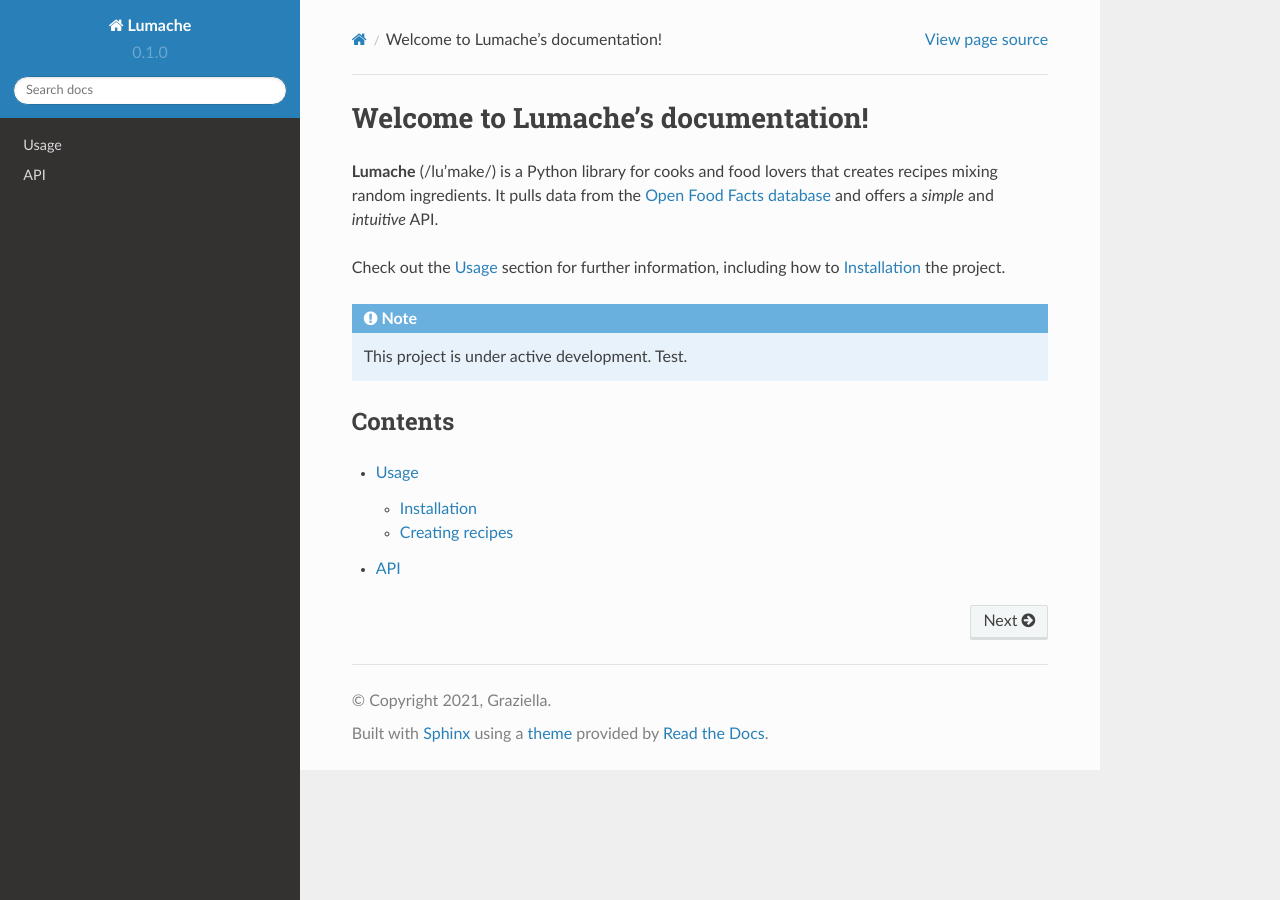
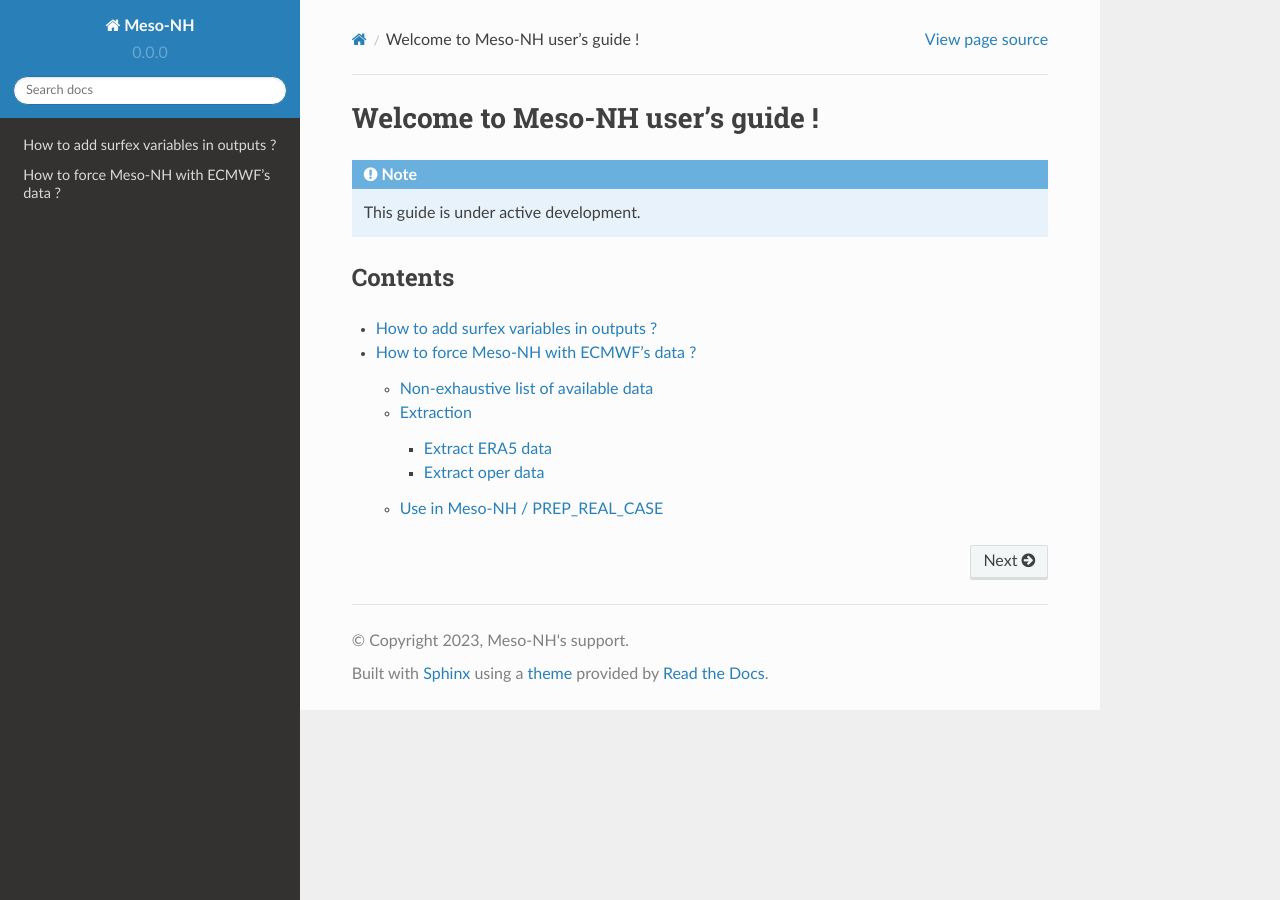
Before and after one commit to JorisPianezze/mesonh_beta_test_guide, a Sphinx documentation site: the page built from docs/source/index.rst, in a window 1280 px wide. Built offline with Sphinx 7.4.7 and the Read the Docs theme 2.0.0, drawn with Linux system fonts in a browser that asks for light colours.

Commit message:
Add how to content

```diff
--- a/docs/source/api.rst
+++ /dev/null
@@ -1,7 +0,0 @@
-API
-===
-
-.. autosummary::
-   :toctree: generated
-
-   lumache
--- a/docs/source/conf.py
+++ b/docs/source/conf.py
@@ -2,12 +2,12 @@
 
 # -- Project information
 
-project = 'Lumache'
-copyright = '2021, Graziella'
-author = 'Graziella'
+project   = 'Meso-NH'
+copyright = '2023, Meso-NH\'s support'
+author    = 'Meso-NH\'s support'
 
-release = '0.1'
-version = '0.1.0'
+release = '0.0'
+version = '0.0.0'
 
 # -- General configuration
 
--- /dev/null
+++ b/docs/source/how_to_add_surfex_variables_in_outputs/how_to_add_surfex_variables_in_outputs.rst
@@ -0,0 +1,2 @@
+How to add surfex variables in outputs ?
+==========================================
--- /dev/null
+++ b/docs/source/how_to_extract_ecmwf_data/how_to_extract_ecmwf_data.rst
@@ -0,0 +1,74 @@
+How to force Meso-NH with ECMWF's data ?
+============================================
+
+Non-exhaustive list of available data
+----------------------------------------
+
+* ERA5 data downloadable via CDSAPI
+
+* Operational analyses or forecast downloadable via ECMWFAPI
+
+.. _extraction:
+
+Extraction
+---------------
+
+Extract ERA5 data
+******************
+
+To extract ERA5 data, you can use the script located in bin/ directory.
+
+Before launching the script you have to adapt user's section :
+
+.. code-block:: python
+
+   # #########################################################
+   # ###           To be defined by user                   ###
+   # #########################################################
+
+   # - - - - - - - - - - - - - - - - - - - - - - - - - - - - -
+   # - -     First and last date to be extracted           - -
+   # - - - - - - - - - - - - - - - - - - - - - - - - - - - - -
+   first_date_to_be_extracted = datetime.datetime(2005, 1, 1, 0, 0, 0)
+   last_date_to_be_extracted  = datetime.datetime(2005, 1, 1, 6, 0, 0)
+
+   # - - - - - - - - - - - - - - - - - - - - - - - - - - - - -
+   # - -          Type of data to be extracted             - -
+   # - -         analyses (an) or forecast (fc)            - -
+   # - - - - - - - - - - - - - - - - - - - - - - - - - - - - -
+   type_data_to_be_extracted = 'an'
+
+   # - - - - - - - - - - - - - - - - - - - - - - - - - - - - -
+   # - -     period_in_hr between two forcing files        - -
+   # - -          must be a multiple of 6                  - -
+   # - - - - - - - - - - - - - - - - - - - - - - - - - - - - -
+   period_between_last_and_first_dates_in_hr = 6
+
+   # - - - - - - - - - - - - - - - - - - - - - - - - - - - - -
+   # - -     Area to be extracted : 'North/West/South/East'- -
+   # - -     Benguela    : '-20.0/5.0/-40.0/25.0'          - -
+   # - -     Gulf Stream : '50.0/-90.0/20.0/-30.0'         - -
+   # - - - - - - - - - - - - - - - - - - - - - - - - - - - - -
+   area_to_be_extracted = '50.0/-90.0/20.0/-30.0'
+
+   # #########################################################
+
+And then you can launch the scritp :
+
+.. code-block:: console
+
+   python extract_era5_instantaneous_fields_for_mesonh_and_abl1d.py
+
+Extract oper data
+******************
+
+Use in Meso-NH / PREP_REAL_CASE
+--------------------------------
+
+You have to add the name of your extracted grib's file in PRE_REAL1.nam file, by example :
+
+.. code-block:: fortran
+
+   &NAM_FILE_NAMES HATMFILE='name/of/your/grib/file',
+                   HATMFILETYPE='GRIBEX',
+                   ... /
--- a/docs/source/index.rst
+++ b/docs/source/index.rst
@@ -1,22 +1,14 @@
-Welcome to Lumache's documentation!
+Welcome to Meso-NH user's guide !
 ===================================
-
-**Lumache** (/lu'make/) is a Python library for cooks and food lovers
-that creates recipes mixing random ingredients.
-It pulls data from the `Open Food Facts database <https://world.openfoodfacts.org/>`_
-and offers a *simple* and *intuitive* API.
-
-Check out the :doc:`usage` section for further information, including
-how to :ref:`installation` the project.
 
 .. note::
 
-   This project is under active development. Test.
+   This guide is under active development.
 
 Contents
 --------
 
 .. toctree::
 
-   usage
-   api
+   how_to_add_surfex_variables_in_outputs/how_to_add_surfex_variables_in_outputs
+   how_to_extract_ecmwf_data/how_to_extract_ecmwf_data
```
Also changed, not shown: docs/source/usage.rst (deleted, +0 -33 lines).
